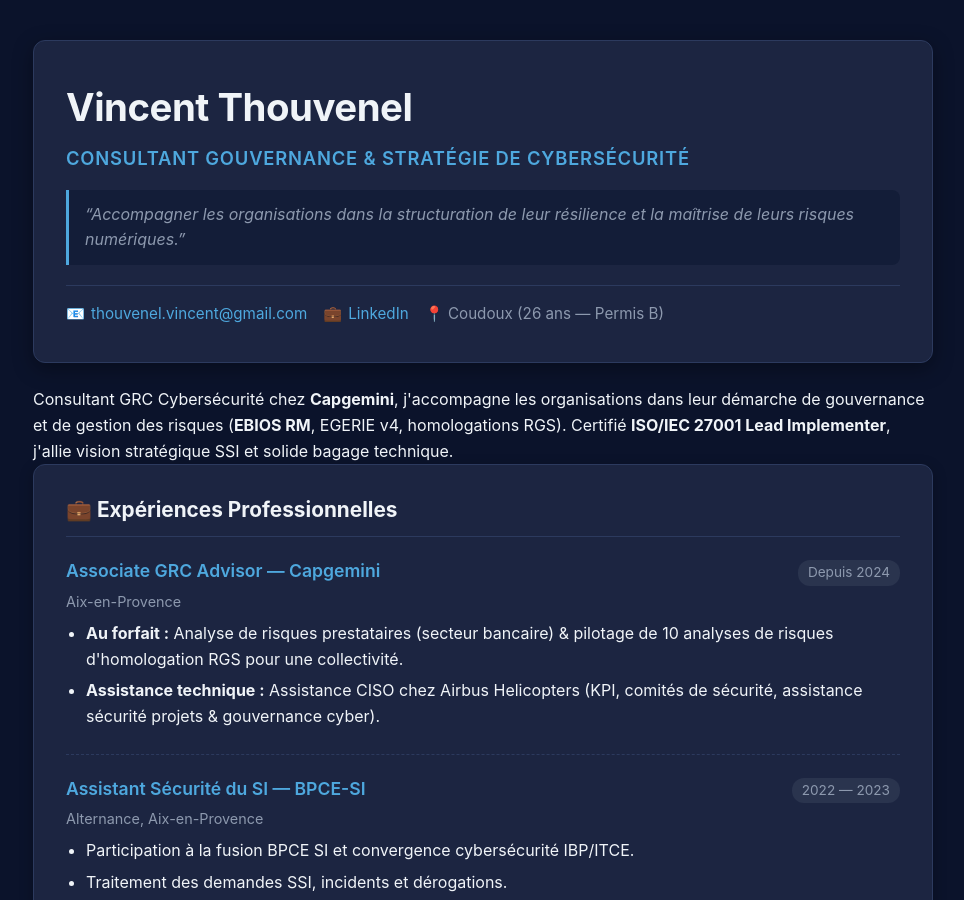
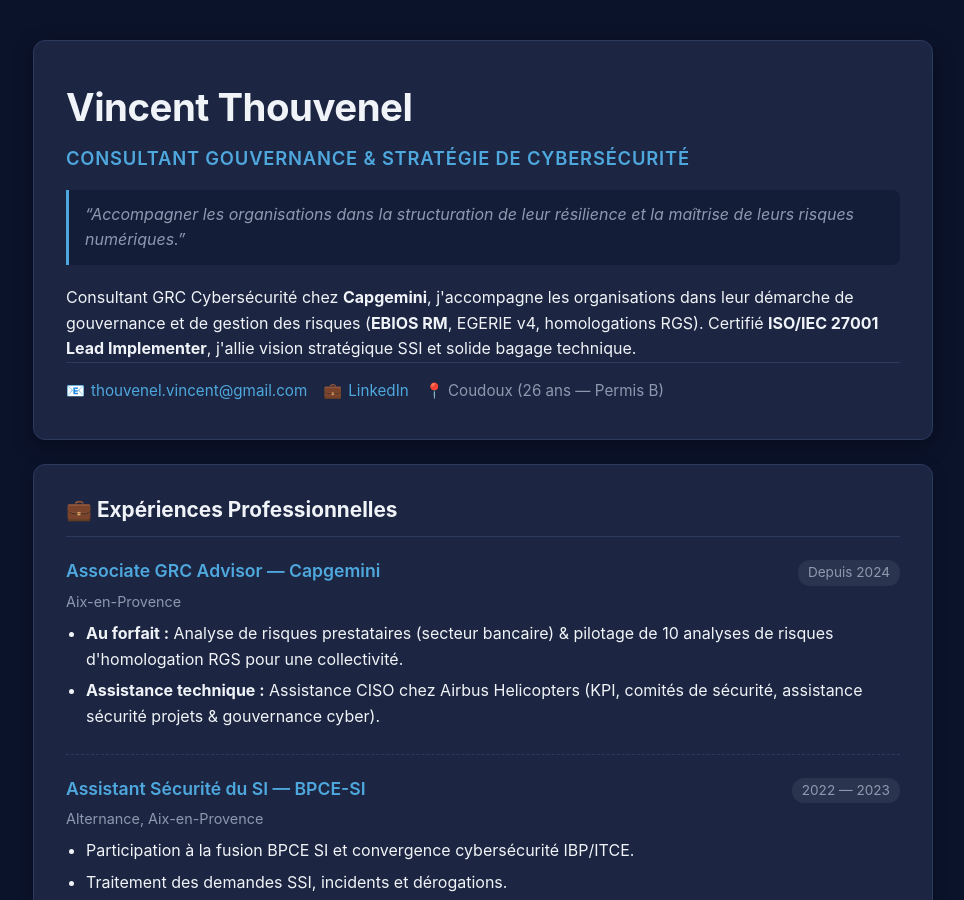
Before and after one commit to Vince13580/Vince13580.github.io, a Jekyll site: the page index.html, which Jekyll copies as it is, in a window 1280 px wide and 900 px high. Shown: the whole window, without its empty margins (157-1121 px from the left). Built offline with Jekyll 4.4.1, drawn with Linux system fonts in a browser that asks for light colours.

Commit message:
Remove duplicate profile introduction paragraph
Removed duplicate profile introduction paragraph from index.html.

```diff
--- a/index.html
+++ b/index.html
@@ -248,6 +248,9 @@
       <div class="quote">
         “Accompagner les organisations dans la structuration de leur résilience et la maîtrise de leurs risques numériques.”
       </div>
+      <p class="profile-intro">
+        Consultant GRC Cybersécurité chez <strong>Capgemini</strong>, j'accompagne les organisations dans leur démarche de gouvernance et de gestion des risques (<strong>EBIOS RM</strong>, EGERIE v4, homologations RGS). Certifié <strong>ISO/IEC 27001 Lead Implementer</strong>, j'allie vision stratégique SSI et solide bagage technique.
+      </p>
       <div class="contact-grid">
         <div class="contact-item">📧 <a href="mailto:thouvenel.vincent@gmail.com">thouvenel.vincent@gmail.com</a></div>
         <div class="contact-item">💼 <a href="https://www.linkedin.com/in/vincent-thouvenel/" target="_blank">LinkedIn</a></div>
@@ -255,9 +258,6 @@
       </div>
     </header>
 
-    <p class="profile-intro">
-  Consultant GRC Cybersécurité chez <strong>Capgemini</strong>, j'accompagne les organisations dans leur démarche de gouvernance et de gestion des risques (<strong>EBIOS RM</strong>, EGERIE v4, homologations RGS). Certifié <strong>ISO/IEC 27001 Lead Implementer</strong>, j'allie vision stratégique SSI et solide bagage technique.
-</p>
 
     <!-- Expériences -->
     <section class="card">
```
